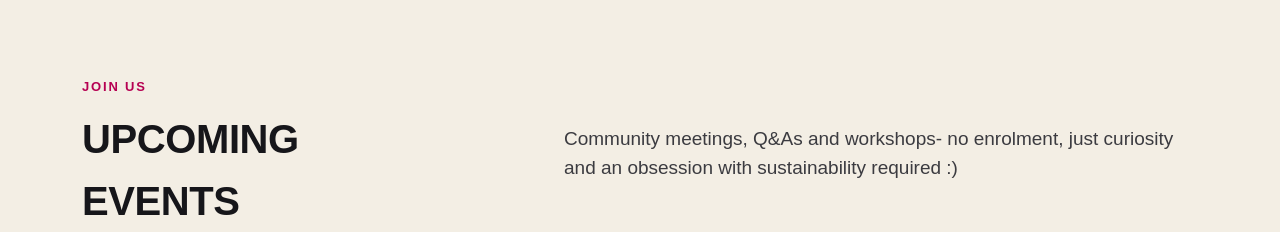
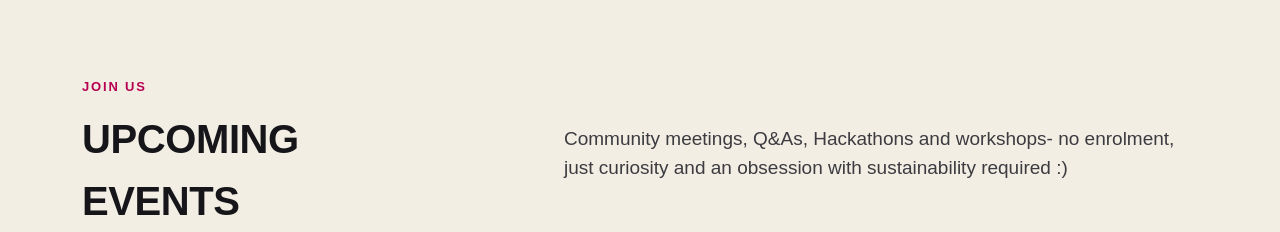
Before and after one commit to SustainALL/Sustain.ALL_Invitation_Students, a plain HTML site: page index.html in a window 1280 px wide. Shown: the part 6420-6652 px from the top of the page. Drawn offline with Linux system fonts and the light colour scheme.

Commit message:
Add 'Hackathons' to upcoming events description

```diff
--- a/index.html
+++ b/index.html
@@ -349,7 +349,7 @@
           <span class="eyebrow">Join Us</span>
           <h2>Upcoming events</h2>
         </div>
-        <p class="lede">Community meetings, Q&As and workshops- no enrolment, just curiosity and an obsession with sustainability required :)</p>
+        <p class="lede">Community meetings, Q&As, Hackathons and workshops- no enrolment, just curiosity and an obsession with sustainability required :)</p>
       </div>
 
       <div class="card-grid" id="eventGrid"><!-- cards injected by script.js --></div>
```
